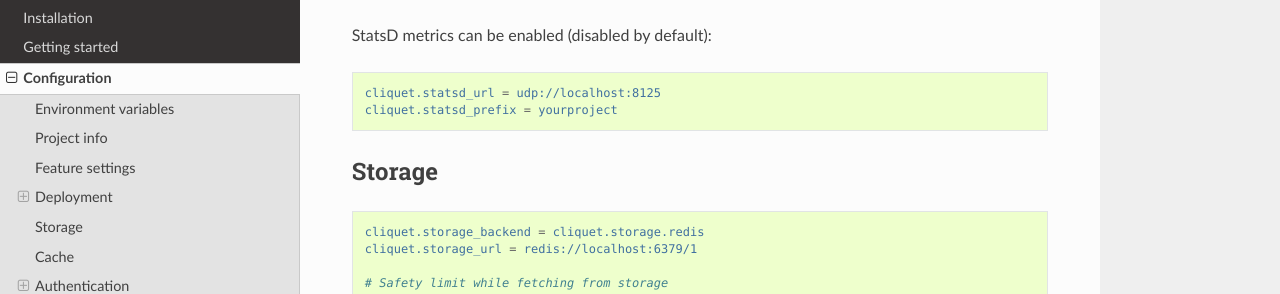
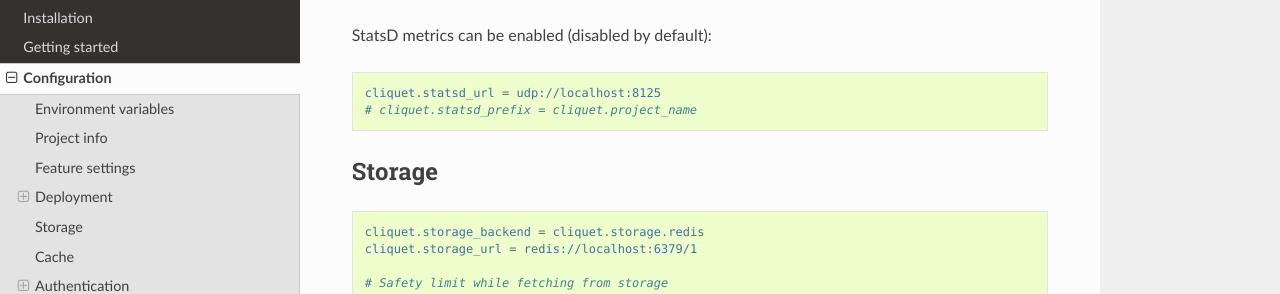
Before and after one commit to Kinto/kinto, a Sphinx documentation site: the page built from docs/configuration.rst, in a window 1280 px wide and 900 px high, scrolled down 1983 px. Shown: the part 157-451 px from the top of the window. Built offline with Sphinx 7.4.7 and the Read the Docs theme 2.0.0, drawn with Linux system fonts in a browser that asks for light colours.

Commit message:
Minor hint for statsd default prefix

```diff
--- a/docs/configuration.rst
+++ b/docs/configuration.rst
@@ -128,7 +128,7 @@
 .. code-block :: ini
 
     cliquet.statsd_url = udp://localhost:8125
-    cliquet.statsd_prefix = yourproject
+    # cliquet.statsd_prefix = cliquet.project_name
 
 
 Storage
```
